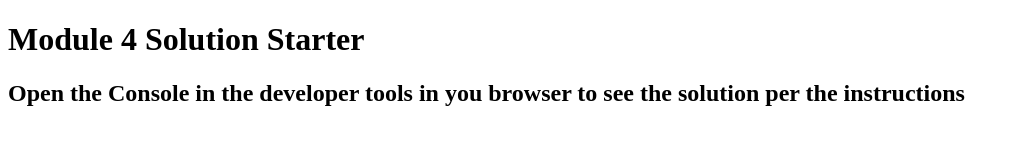
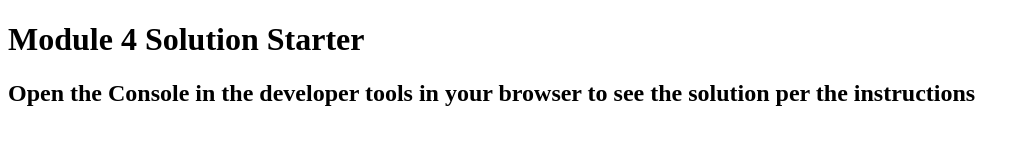
Before and after one commit to DavidMeldarion/davidmeldarion.github.io, a plain HTML site: page coursera_full-stack/module4-solution/index.html in a window 1280 px wide. Shown: the whole page, without its empty margins (0-1030 px from the left). Drawn offline with Linux system fonts and the light colour scheme.

Commit message:
fix typo in module 4

```diff
--- a/coursera_full-stack/module4-solution/index.html
+++ b/coursera_full-stack/module4-solution/index.html
@@ -12,6 +12,6 @@
 </head>
 <body>
   <h1>Module 4 Solution Starter</h1>
-  <h2>Open the Console in the developer tools in you browser to see the solution per the instructions</h2>
+  <h2>Open the Console in the developer tools in your browser to see the solution per the instructions</h2>
 </body>
 </html>
```
